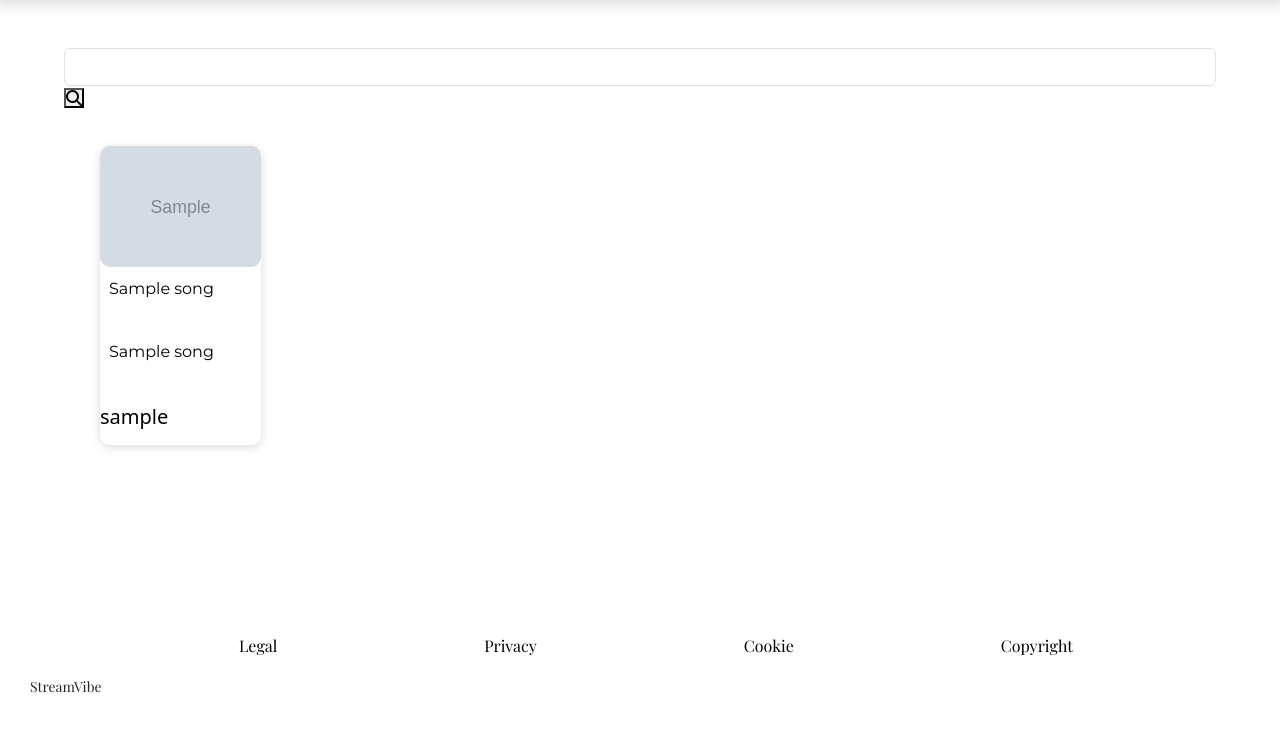
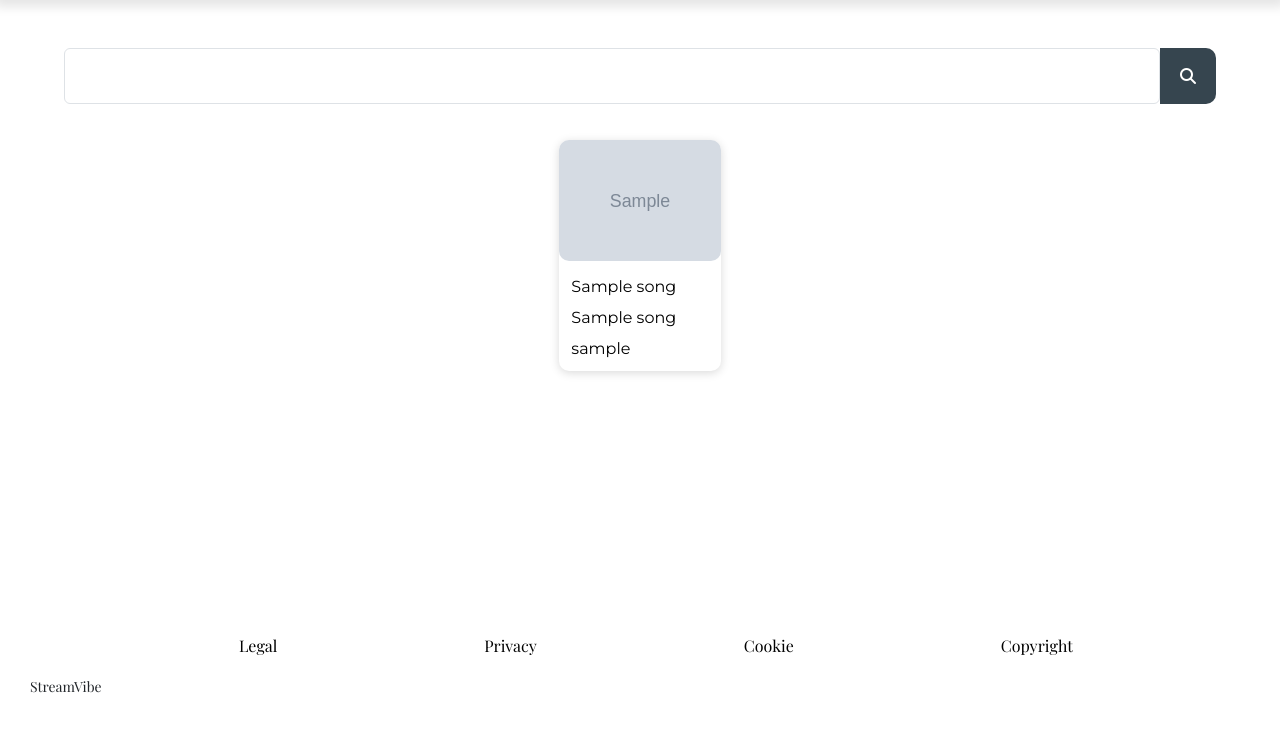
Before and after one commit to x0-3/musicStreaming1, a Symfony app: template templates/home/searchPage.html.twig in a window 1280 px wide. Shown: the part 68-800 px from the top of the page. Run offline with Twig, Linux system fonts and the light colour scheme; the template is opened without the code that fills it: most values are stand-ins (such as "Sample title", 1, 10 or a date in 2020); grey boxes marked "Sample" are stand-in pictures; form fields are guessed from the names that the template uses; some libraries are stand-ins or nearby versions.

Commit message:
view search bar / css

```diff
--- a/public/sass/style.css
+++ b/public/sass/style.css
@@ -703,6 +703,18 @@
 * body section.more .listItems .mcard {
   margin: 36px;
 }
+* body section.more .searchItems {
+  display: flex;
+  width: 100%;
+  flex-wrap: wrap;
+  justify-content: center;
+}
+* body section.more .searchItems .mcard {
+  margin: 36px;
+}
+* body section.more .searchItems .mcard h3 {
+  margin: 12px;
+}
 * body section.login {
   display: flex;
   flex-direction: row-reverse;
@@ -760,6 +772,16 @@
 }
 * body section.login .loginForm .register_reset a {
   color: black;
+}
+* body form {
+  display: flex;
+}
+* body form button.fa-solid.fa-magnifying-glass {
+  border: none;
+  background-color: #36454F;
+  color: white;
+  border-radius: 0 10px 10px 0;
+  padding: 20px;
 }
 * body footer {
   margin-top: 50px;
--- a/public/sass/style.scss
+++ b/public/sass/style.scss
@@ -946,7 +946,24 @@
                     margin: 36px;
                 }
             }
+
+            .searchItems {
+                display: flex;
+                width: 100%;
+                flex-wrap: wrap;
+                justify-content: center;
+
+                .mcard{
+                    margin: 36px;
+
+                    h3{
+                        margin: 12px;
+                    }
+                }
+
+            }
         }
+
 
         section.login{
             display: flex;
@@ -1019,6 +1036,17 @@
         }
 
 
+        form{
+            display: flex;
+
+            button.fa-solid.fa-magnifying-glass {
+                border: none;
+                background-color: #36454F;
+                color: white;
+                border-radius: 0 10px 10px 0;
+                padding: 20px;
+            }
+        }
 
         footer{
 
--- a/src/Form/SearchBarType.php
+++ b/src/Form/SearchBarType.php
@@ -4,7 +4,6 @@ namespace App\Form;
 
 use App\Model\SearchBar;
 use Symfony\Component\Form\AbstractType;
-use Symfony\Component\Form\Extension\Core\Type\SubmitType;
 use Symfony\Component\Form\FormBuilderInterface;
 use Symfony\Component\OptionsResolver\OptionsResolver;
 use Symfony\Component\Form\Extension\Core\Type\TextType;
@@ -19,8 +18,6 @@ class SearchBarType extends AbstractType
                     'placeholder' => 'search for song',
                 ],
             ])
-
-            ->add('submit', SubmitType::class);
         ;
     }
 
--- a/templates/base.html.twig
+++ b/templates/base.html.twig
@@ -76,7 +76,7 @@
                                 </a>
                             </div>
 
-                            {# else show setting link to edit the user info #}
+                        {# else show setting link to edit the user info #}
                         {% else %}
 
                             <div class="setting">
--- a/templates/home/searchPage.html.twig
+++ b/templates/home/searchPage.html.twig
@@ -8,10 +8,14 @@
 
         {% include "home/_searchBar.html.twig" %}
 
-        <div class="listItems">
+        <div class="searchItems">
+
+            {% if songs == null %}
+
+                <h2 class="mt-5">No result</h2>
+            {% endif %}
 
             {% for song in songs %}
-
 
                 <div class="mcard">
 
@@ -20,15 +24,21 @@
                         <figure>
                             <img src="{{asset('uploads/' ~ song.cover)}}" alt="playlist image">
 
-                            <figcaption>
-
-                                <h3>{{song.nameSong}}</h3>
-                                <h3>{{song.nameAlbum}}</h3>
-                                <h5>{{song.username}}</h5>
-                            </figcaption>
                         </figure>
 
+                        <h3>{{song.nameSong}}</h3>
                     </a>
+
+                    <div class="albumArtist">
+
+                        <a href="#">
+                            <h3>{{song.nameAlbum}}</h3>
+                        </a>
+                        <a href="#">
+                            <h3>{{song.username}}</h3>
+                        </a>
+                    </div>
+
                 </div>
 
             {% endfor %}
```
Also changed, not shown: 1 other file.
